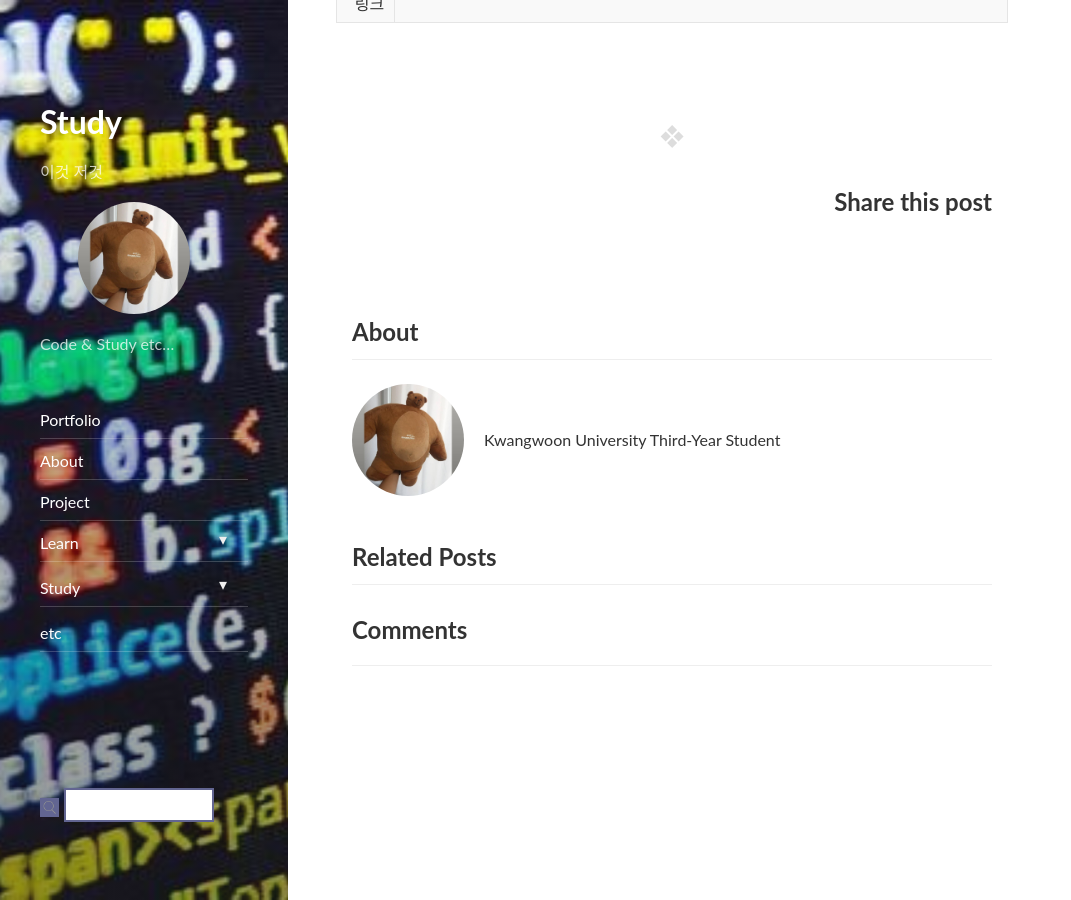
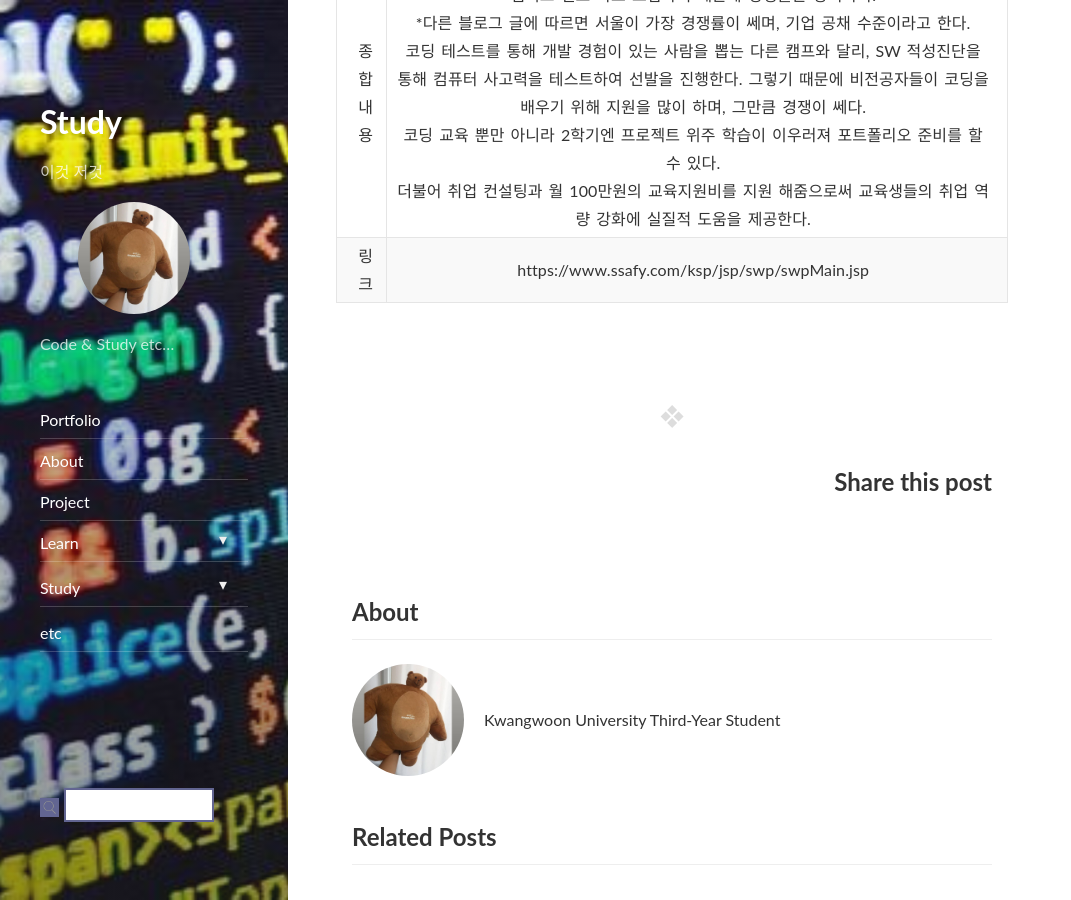
Before and after one commit to ekgus2222/ekgus2222.github.io, a Jekyll site: the page built from _posts/etc/2020-12-21-setting-start.md, in a window 1280 px wide and 900 px high, scrolled down 1099 px. Shown: the whole window, without its empty margins (0-1071 px from the left). Built offline with Jekyll 4.4.1, drawn with Linux system fonts in a browser that asks for light colours; nearby versions of some CDN libraries; comment, search, counter and statistics services are not loaded; part of the change alters nothing that is shown.

Commit message:
Update 2020-12-21-setting-start.md

```diff
--- a/_posts/etc/2020-12-21-setting-start.md
+++ b/_posts/etc/2020-12-21-setting-start.md
@@ -19,4 +19,4 @@ comments: true
 | 학습 언어 | 웹 전문가 양성 과정<br>공통 : 알고리즘, 마크업(HTML, CSS), 자바스크립트, Vue.js, MySQL<br>- 전공자 : 자바, 스프링<br>- 비전공자 : 파이썬, 장고 |
 | 특전 | - 교육지원비(100만원) 지급<br>- 성적 우수자 삼성전자 해외 실습 기회<br>- 삼성 SW 역량 테스트 응시기회 제공 |
 | 종합 내용 | 4개의 캠퍼스(서울, 구미, 대전, 광주)에서 교육생을 모집 및 선발하는 프로그램이며,<br>캠퍼스 별로 따로 모집하기 때문에 경쟁률은 상이하다.<br>*다른 블로그 글에 따르면 서울이 가장 경쟁률이 쎄며, 기업 공채 수준이라고 한다.<br>코딩 테스트를 통해 개발 경험이 있는 사람을 뽑는 다른 캠프와 달리, SW 적성진단을 통해 컴퓨터 사고력을 테스트하여 선발을 진행한다. 그렇기 때문에 비전공자들이 코딩을 배우기 위해 지원을 많이 하며, 그만큼 경쟁이 쎄다.<br>코딩 교육 뿐만 아니라 2학기엔 프로젝트 위주 학습이 이우러져 포트폴리오 준비를 할 수 있다.<br>더불어 취업 컨설팅과 월 100만원의 교육지원비를 지원 해줌으로써 교육생들의 취업 역량 강화에 실질적 도움을 제공한다. |
-| 링크 | |
+| 링크 | https://www.ssafy.com/ksp/jsp/swp/swpMain.jsp |
```
